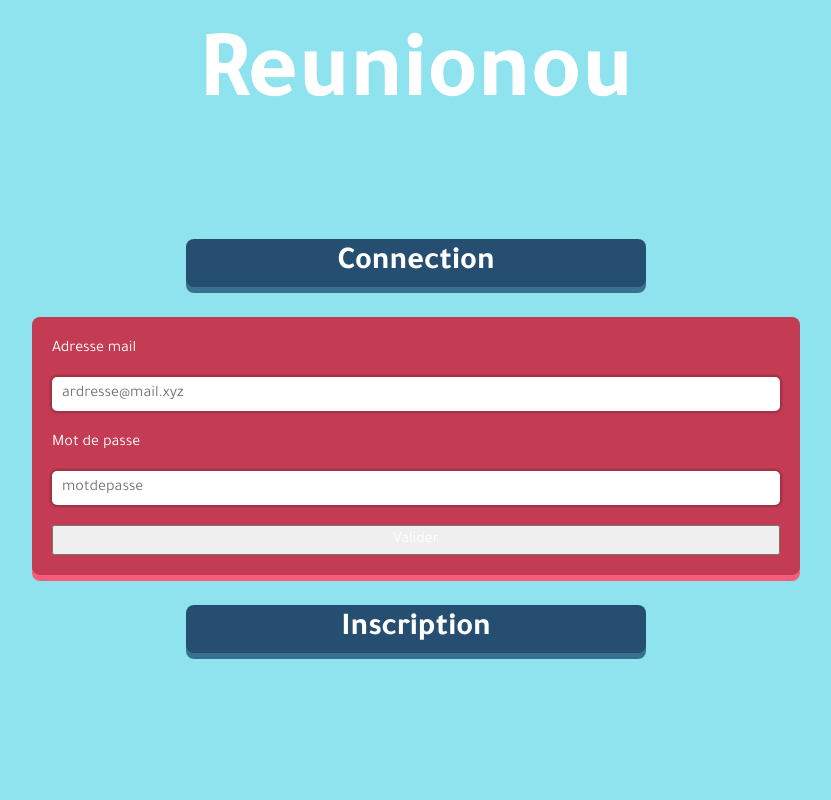
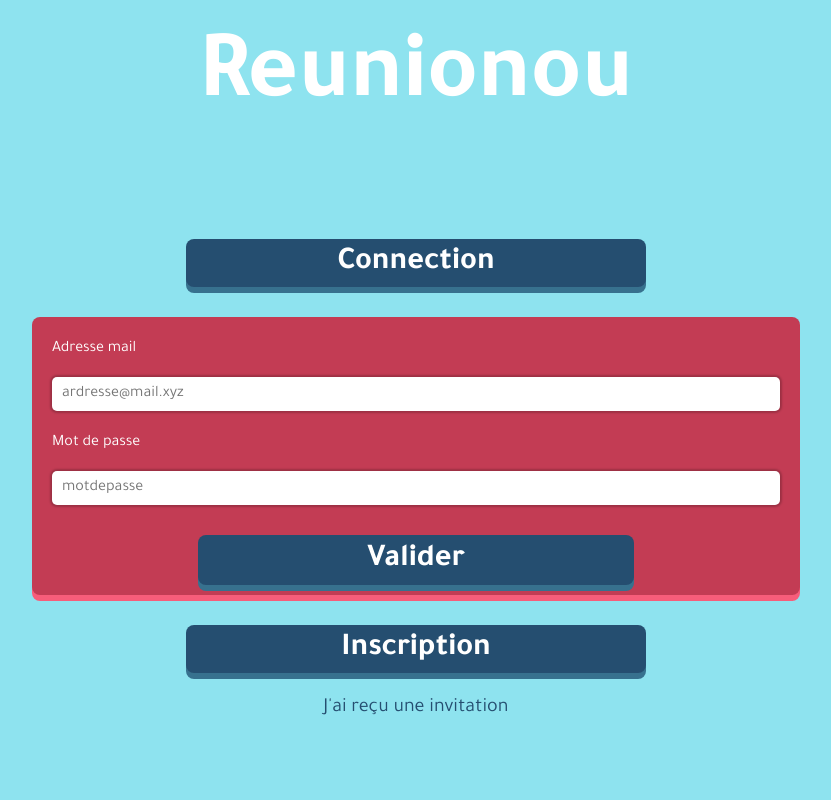
Before and after one commit to Recursived/24h-DUT-Info-2018-Reunionou, a PHP site: page / in a window 1280 px wide, after a click on "Connection". Shown: the whole page, without its empty margins (224-1055 px from the left). Run offline with PHP 8.4, Linux system fonts and the light colour scheme; some libraries are stand-ins or nearby versions.

Commit message:
INDEX FNI (presque)

```diff
--- a/public/css/style.css
+++ b/public/css/style.css
@@ -9,13 +9,15 @@ clair    #F75D7A
 kazoo    #AEF3E7
 
 */
+body{
+	background-color: #8EE3EF;
+}
 *{
 	font-family: 'Tajawal', sans-serif;
 	color:white;
 }
 
 #Container{
-	background-color: #8EE3EF;
 	min-height:100vh;
 }
 
@@ -49,6 +51,7 @@ kazoo    #AEF3E7
 	border-radius: 8px;
 	font-weight:700;
 	cursor: pointer;
+	border:none;
 }
 
 #Log-button, #Reg-button{
@@ -57,6 +60,10 @@ kazoo    #AEF3E7
 	margin-left:20%;
 	margin-bottom: 30px;
 	box-shadow: 0 6px #37718E;
+}
+
+#Reg-button{
+	margin-bottom: 40px;
 }
 
 #Log-form, #Reg-form{
@@ -74,6 +81,28 @@ kazoo    #AEF3E7
 	display:block;
 }
 
-#Log-form *{
+#Log-form *, #Reg-form *{
 	width:100%;
 }
+
+.submit{
+	background-color: #254E70;
+	margin-bottom: 30px;
+	box-shadow: 0 6px #37718E;
+	margin-bottom:-10px;
+	margin-top:10px;
+	width:60% !important;
+	margin-left:20%;
+}
+
+#Invite{
+	color: #254E70;
+	cursor:pointer;
+	text-align: center;
+	position: relative;
+	bottom: 20px;
+	font-size:20px;
+}
+#Invite:hover{
+	text-decoration: underline;
+}
--- a/view/indexView.php
+++ b/view/indexView.php
@@ -23,7 +23,7 @@ ob_start();
 				<input class=input type="mail" name="login" placeholder="ardresse@mail.xyz">
 				<p>Mot de passe</p>
 				<input class=input type="password" name="pwd" placeholder="motdepasse">
-				<input class=submit type="submit" value=Valider>
+				<input class="submit button" type="submit" value=Valider>
 			</form>
 		</div>
 
@@ -32,11 +32,19 @@ ob_start();
 		</div>
 		<div id=Reg-form>
 			<form action=post>
+				<p>Nom d'utilisateur (celui qui sera visible)</p>
+				<input class=input type="text" name="pwd" placeholder="motdepasse">
+				<p>Adresse mail</p>
 				<input class=input type="mail" name="login" placeholder="ardresse@mail.xyz">
-				<input class=input type="password" name="pwd" placeholder="Mot de passe">
+				<p>Mot de passe</p>
+				<input class=input type="password" name="pwd" placeholder="motdepasse">
+				<p>Retapez votre mot de passe</p>
+				<input class=input type="password" name="pwd" placeholder="motdepasse">
+				<input class="submit button" type="submit" value=Valider>
 			</form>
 		</div>
 
+		<div id=Invite>J'ai reçu une invitation</div>
 	</div>
 
 </div>
```
